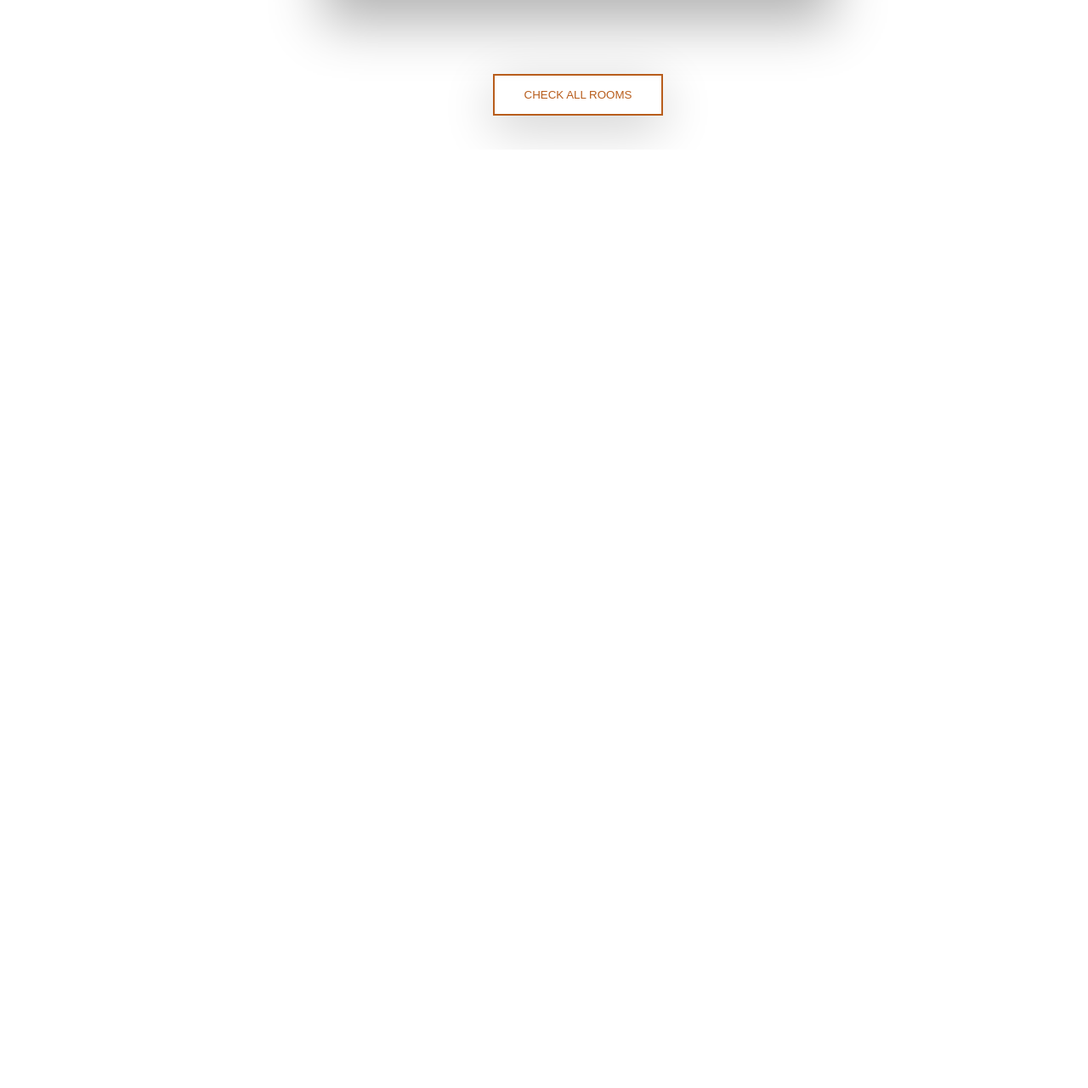
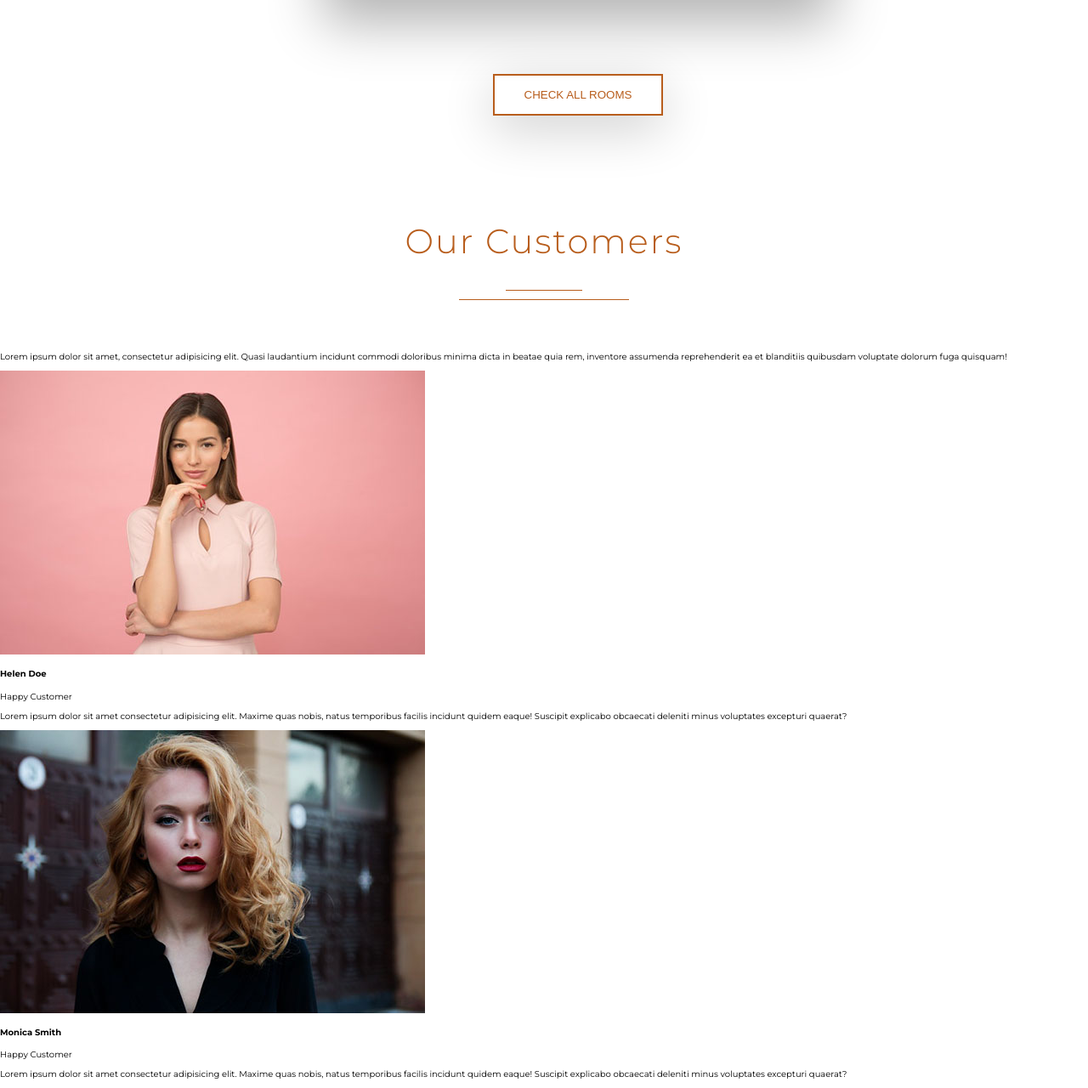
Before and after one commit to mmianchi/Hotel-landingPage, a website: page index.html in a window 1280 px wide. Shown: the part 4570-5850 px from the top of the page at 85% size. Before the commit the page ends 4746 px from the top, so only its background shows below. Drawn offline with Linux system fonts and the light colour scheme.

Commit message:
added customer markup

```diff
--- a/index.html
+++ b/index.html
@@ -171,8 +171,47 @@
       <button class="rooms-btn">Check all rooms</button>
     </div>
  </section>
+<!-- end of rooms -->
+<!-- customer -->
+  <section class="customers">
+    <div class="common-header">
+      <h2 class="common-heading">Our Customers</h2>
+      <div class="underline">
+        <div class="small-underline"></div>
+        <div class="big-underline"></div>
+      </div>
+    </div>
+    <p clas="customer-paragraph">Lorem ipsum dolor sit amet, consectetur adipisicing elit. Quasi laudantium incidunt commodi doloribus minima dicta in beatae quia rem, inventore assumenda reprehenderit ea et blanditiis quibusdam voluptate dolorum fuga quisquam!</p>
+    <div class="card-wrapper">
+      <div class="customer-card">
+        <div class="customer-imag-wrapper">
+          <img src="img/customer-1.jpeg" alt="" class="customer-image">
+        </div>
+        <div class="customer-info">
+          <h4 class="customer-fullname">Helen Doe</h4>
+          <p class="customer-paragraph-1">Happy Customer</p>
+          <p class="customer-paragraph-2">Lorem ipsum dolor sit amet consectetur adipisicing elit. Maxime quas nobis, natus temporibus facilis incidunt quidem
+            eaque! Suscipit explicabo obcaecati deleniti minus voluptates excepturi quaerat?</p>
+        </div>
+      </div>
+      <div class="customer-card">
+        <div class="customer-imag-wrapper">
+          <img src="img/customer-2.jpeg" alt="" class="customer-image">
+        </div>
+        <div class="customer-info">
+          <h4 class="customer-fullname">Monica Smith</h4>
+          <p class="customer-paragraph-1">Happy Customer</p>
+          <p class="customer-paragraph-2">Lorem ipsum dolor sit amet consectetur adipisicing elit. Maxime quas nobis, natus
+            temporibus facilis incidunt quidem
+            eaque! Suscipit explicabo obcaecati deleniti minus voluptates excepturi quaerat?</p>
+        </div>
+      </div>
+    </div>
+  </section>
 
-<!-- end of rooms -->
+
+<!-- end of customer -->
+
 
 </body>
 
```
Also changed, not shown: img/customer-1.jpeg (added), img/customer-2.jpeg (added).
